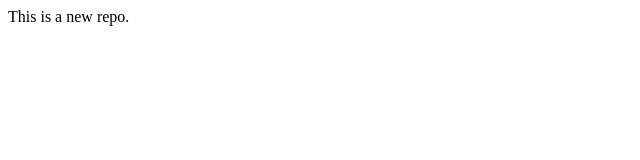
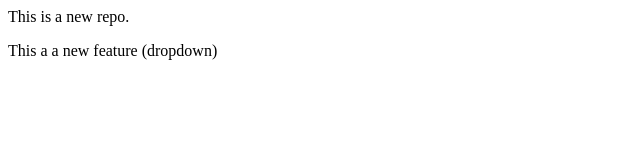
Before and after one commit to KGR23/LocalRepository, a plain HTML site: page index.html in a window 1280 px wide. Shown: the whole page, without its empty margins (0-640 px from the left). Drawn offline with Linux system fonts and the light colour scheme.

```diff
--- a/index.html
+++ b/index.html
@@ -1 +1,2 @@
 <p>This is a new repo.</p>
+<p>This a a new feature (dropdown)</p>
```
